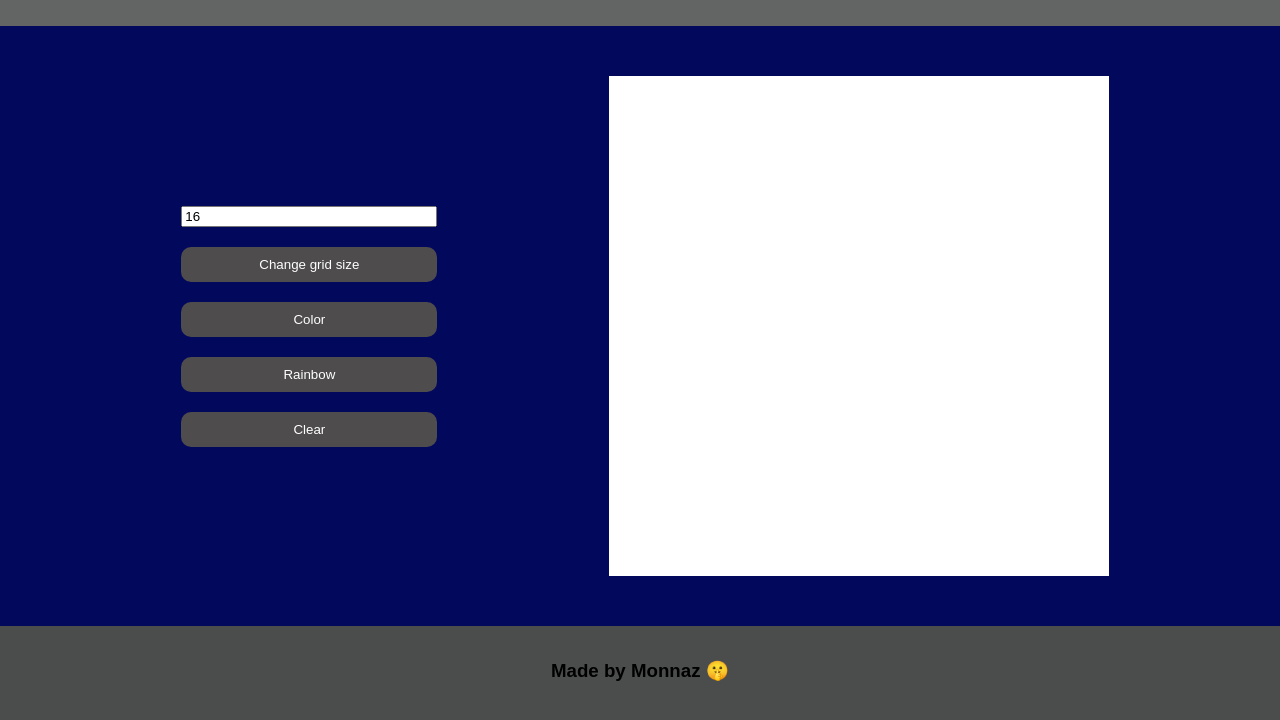
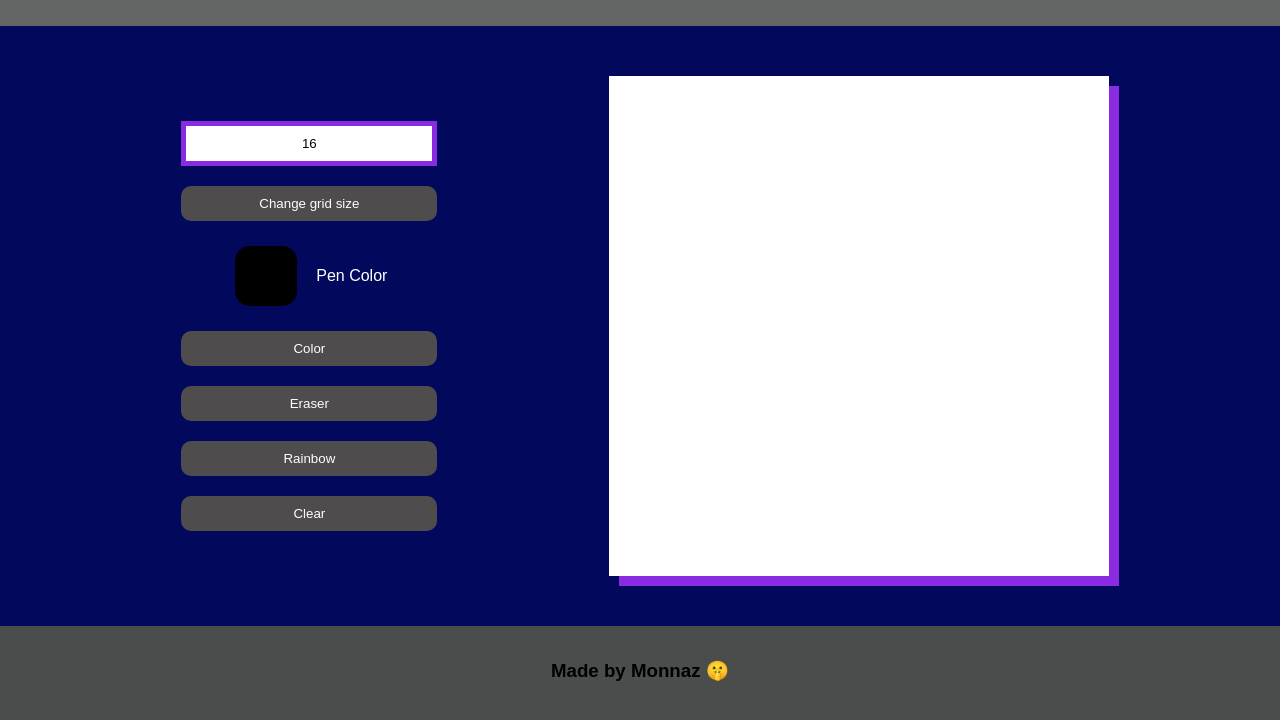
Before and after one commit to Monnaz131/odin-etch-a-sketch, a plain HTML site: page index.html in a window 1280 px wide. Shown: the part 114-834 px from the top of the page. Drawn offline with Linux system fonts and the light colour scheme.

Commit message:
Add functions for buttons and add color picker

```diff
--- a/index.html
+++ b/index.html
@@ -14,23 +14,29 @@
             <p>Choose your grid size and color, then hover over the sketch-pad to create
                 your masterpiece</p>
         </div>
-        <div id="container" class="container">
+        <section id="container" class="container">
             <div id="controls" class="controls">
                 <div id="buttons" class="buttons">
                     <input
+                        id="size-changer"
                         type="text"
                         placeholder="Size of board"
                         value="16"
                         onchange="changeSize(this.value)"
                     />
                     <button id="accept-size">Change grid size</button>
-                    <button id="color">Color</button>
-                    <button id="rainbow">Rainbow</button>
-                    <button id="clear">Clear</button>
+                    <div id="color-container">
+                        <input id="color-picker" type="color" />
+                        <label for="color-picker">Pen Color</label>
+                    </div>
+                    <button id="color" onclick="changeColor('color')">Color</button>
+                    <button id="eraser" onclick="changeColor('white')">Eraser</button>
+                    <button id="rainbow" onclick="changeColor('rainbow')">Rainbow</button>
+                    <button id="clear" onclick="clearPad()">Clear</button>
                 </div>
             </div>
             <div id="pad" class="pad"></div>
-        </div>
+        </section>
         <div class="footer">
             <h3>Made by Monnaz &#129323</h3>
         </div>
--- a/script.js
+++ b/script.js
@@ -1,10 +1,15 @@
+let color = 'black';
+
 function createGrid(size) {
     let sketchPad = document.getElementById('pad');
+    let cells = sketchPad.querySelectorAll('div');
+    cells.forEach((div) => div.remove());
     sketchPad.style.gridTemplateColumns = `repeat(${size}, 1fr)`;
     sketchPad.style.gridTemplateRows = `repeat(${size}, 1fr)`;
 
     for (let i = 0; i < (size * size); i++) {
         let cell = document.createElement("div");
+        cell.addEventListener('mouseover', colorCell);
         sketchPad.insertAdjacentElement('beforeend', cell);
     };
 };
@@ -18,3 +23,24 @@ function changeSize(inputValue) {
         alert("Only sizes 2-100 are available");
     }
 }
+
+function colorCell() {
+    if (color === 'rainbow') {
+        this.style.backgroundColor = `hsl(${Math.random() * 360}, 100%, 50%)`;
+    } else if (color === 'color') {
+        const colorPicker = document.getElementById('color-picker');
+        this.style.backgroundColor = colorPicker.value;
+    } else {
+        this.style.backgroundColor = color;
+    }
+}
+
+function changeColor(choice) {
+    color = choice;
+}
+
+function clearPad() {
+    let sketchPad = document.getElementById('pad');
+    let cells = sketchPad.querySelectorAll('div');
+    cells.forEach((div) => div.style.backgroundColor = 'white');
+}
--- a/style.css
+++ b/style.css
@@ -43,6 +43,38 @@ button {
     border-radius: 10px;
 }
 
+#size-changer {
+    padding: 10px;
+    text-align: center;
+    border: 5px solid blueviolet;
+}
+
+#color-container {
+    display: flex;
+    justify-content: center;
+    align-items: center;
+    gap: 15px;
+}
+
+#color-picker {
+    appearance: none;
+    width: 70px;
+    height: 70px;
+    background-color: transparent;
+    border: none;
+    cursor: pointer;
+    justify-content: center;
+}
+
+#color-picker::-webkit-color-swatch {
+    border-radius: 15px;
+    border: none;
+}
+
+label {
+    color: white;
+}
+
 button:hover {
     background-color: blueviolet;
 }
@@ -55,6 +87,7 @@ button:hover {
     grid-template-rows: repeat(var(--grid-rows), 1fr);
     grid-template-columns: repeat(var(--grid-cols), 1fr);
     margin: 30px;
+    box-shadow: 10px 10px blueviolet;
 }
 
 .footer {
```
